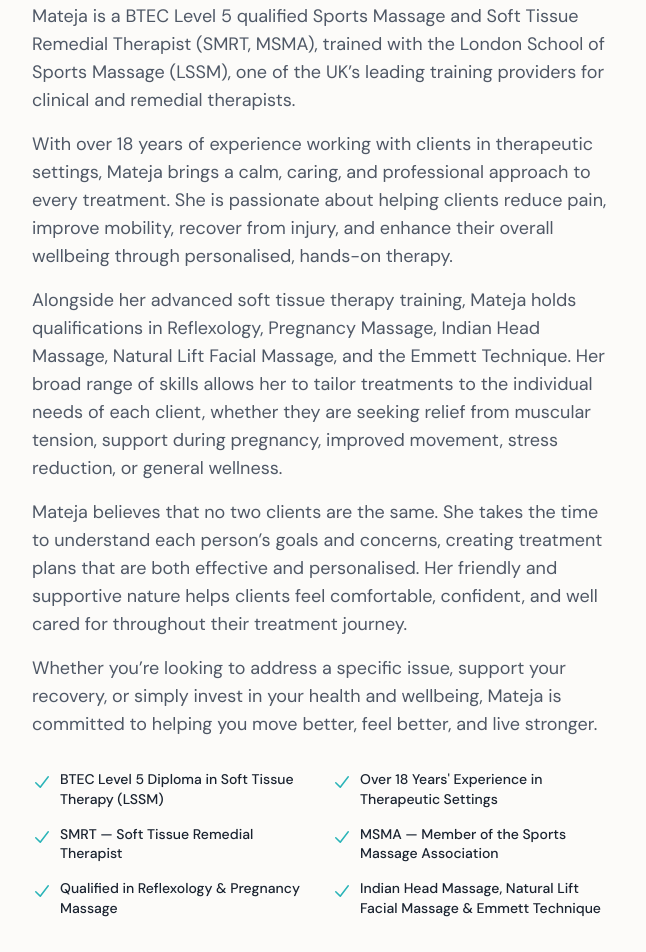
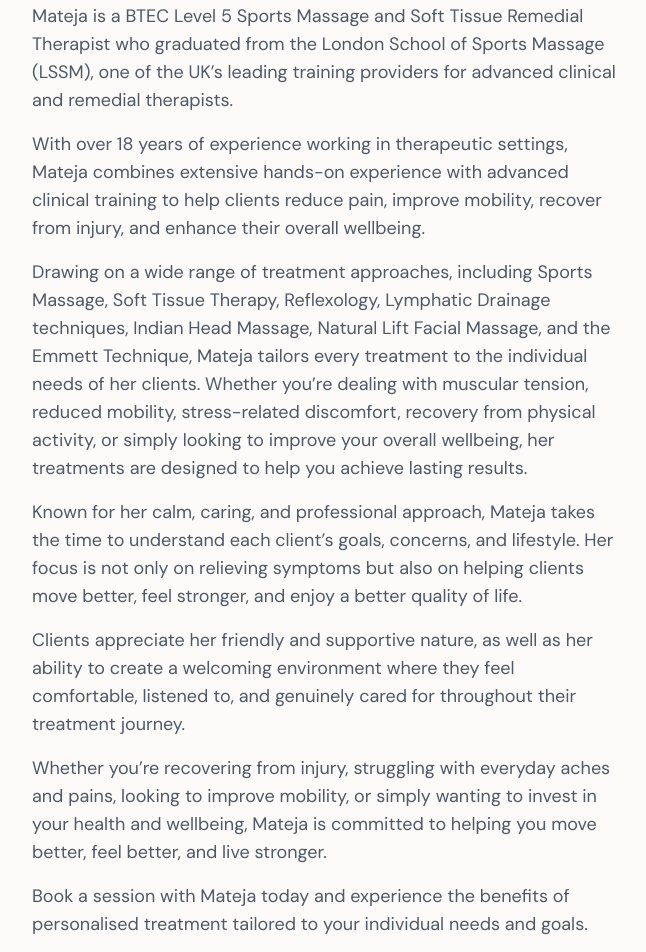
Before and after one commit to devjoe1991/rangeandrestore, a Next.js app: page /team in a window 1280 px wide. Shown: the part 5960-6912 px from the top of the page, without its empty margins (0-646 px from the left). Built offline with nearby package versions, Linux system fonts and the light colour scheme; no server answers.

Commit message:
Update Mateja bio with new copy; swap pregnancy massage for lymphatic drainage

```diff
--- a/app/team/page.tsx
+++ b/app/team/page.tsx
@@ -268,19 +268,25 @@ export default function TeamPage() {
             <p className="text-page-muted font-medium mb-6 text-sm">BTEC Level 5 Soft Tissue Therapy (LSSM) · SMRT, MSMA · 18+ Years&rsquo; Experience</p>
             <div className="space-y-4 text-page-muted text-lg">
               <p>
-                Mateja is a BTEC Level 5 qualified Sports Massage and Soft Tissue Remedial Therapist (SMRT, MSMA), trained with the London School of Sports Massage (LSSM), one of the UK&rsquo;s leading training providers for clinical and remedial therapists.
+                Mateja is a BTEC Level 5 Sports Massage and Soft Tissue Remedial Therapist who graduated from the London School of Sports Massage (LSSM), one of the UK&rsquo;s leading training providers for advanced clinical and remedial therapists.
               </p>
               <p>
-                With over 18 years of experience working with clients in therapeutic settings, Mateja brings a calm, caring, and professional approach to every treatment. She is passionate about helping clients reduce pain, improve mobility, recover from injury, and enhance their overall wellbeing through personalised, hands-on therapy.
+                With over 18 years of experience working in therapeutic settings, Mateja combines extensive hands-on experience with advanced clinical training to help clients reduce pain, improve mobility, recover from injury, and enhance their overall wellbeing.
               </p>
               <p>
-                Alongside her advanced soft tissue therapy training, Mateja holds qualifications in Reflexology, Pregnancy Massage, Indian Head Massage, Natural Lift Facial Massage, and the Emmett Technique. Her broad range of skills allows her to tailor treatments to the individual needs of each client, whether they are seeking relief from muscular tension, support during pregnancy, improved movement, stress reduction, or general wellness.
+                Drawing on a wide range of treatment approaches, including Sports Massage, Soft Tissue Therapy, Reflexology, Lymphatic Drainage techniques, Indian Head Massage, Natural Lift Facial Massage, and the Emmett Technique, Mateja tailors every treatment to the individual needs of her clients. Whether you&rsquo;re dealing with muscular tension, reduced mobility, stress-related discomfort, recovery from physical activity, or simply looking to improve your overall wellbeing, her treatments are designed to help you achieve lasting results.
               </p>
               <p>
-                Mateja believes that no two clients are the same. She takes the time to understand each person&rsquo;s goals and concerns, creating treatment plans that are both effective and personalised. Her friendly and supportive nature helps clients feel comfortable, confident, and well cared for throughout their treatment journey.
+                Known for her calm, caring, and professional approach, Mateja takes the time to understand each client&rsquo;s goals, concerns, and lifestyle. Her focus is not only on relieving symptoms but also on helping clients move better, feel stronger, and enjoy a better quality of life.
               </p>
               <p>
-                Whether you&rsquo;re looking to address a specific issue, support your recovery, or simply invest in your health and wellbeing, Mateja is committed to helping you move better, feel better, and live stronger.
+                Clients appreciate her friendly and supportive nature, as well as her ability to create a welcoming environment where they feel comfortable, listened to, and genuinely cared for throughout their treatment journey.
+              </p>
+              <p>
+                Whether you&rsquo;re recovering from injury, struggling with everyday aches and pains, looking to improve mobility, or simply wanting to invest in your health and wellbeing, Mateja is committed to helping you move better, feel better, and live stronger.
+              </p>
+              <p>
+                Book a session with Mateja today and experience the benefits of personalised treatment tailored to your individual needs and goals.
               </p>
             </div>
 
@@ -290,7 +296,7 @@ export default function TeamPage() {
                 "Over 18 Years' Experience in Therapeutic Settings",
                 'SMRT — Soft Tissue Remedial Therapist',
                 'MSMA — Member of the Sports Massage Association',
-                'Qualified in Reflexology & Pregnancy Massage',
+                'Qualified in Reflexology & Lymphatic Drainage Techniques',
                 'Indian Head Massage, Natural Lift Facial Massage & Emmett Technique',
               ].map((qual) => (
                 <div key={qual} className="flex items-start gap-2 text-page">
```
